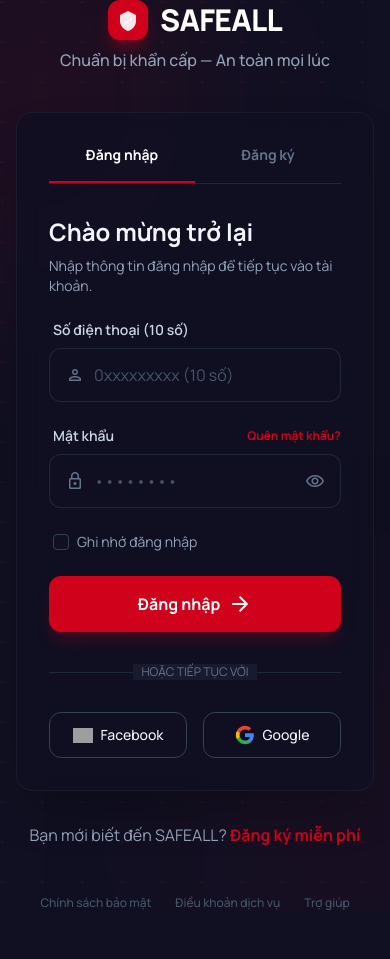
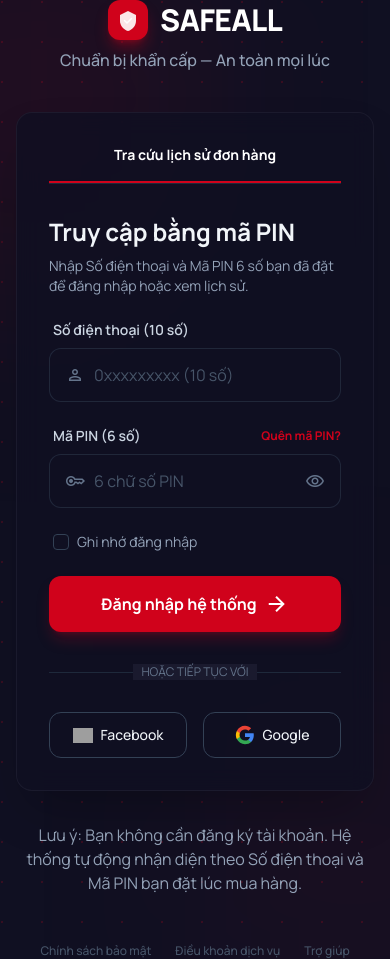
Before and after one commit to hpan290504/SAFEALL, a website: page login.html in a window 390 px wide. Before the commit the page ends 911 px from the top, so only its background shows below. Drawn offline with nearby package versions, Linux system fonts and the light colour scheme; grey boxes are pictures that could not be loaded.

Commit message:
ver.28.2 - Simplified UI to focus on Phone + PIN (Removed Sign-up)

```diff
--- a/js/auth.js
+++ b/js/auth.js
@@ -39,9 +39,7 @@ function initAuthUI() {
 
         authSection.innerHTML = `
             <div class="guest-nav">
-                <a href="login.html${currentParams}" class="auth-btn" data-i18n="nav_register">Đăng Ký</a>
-                <span class="auth-divider">|</span>
-                <a href="login.html${currentParams}" class="auth-btn" data-i18n="nav_login">Đăng Nhập</a>
+                <a href="login.html${currentParams}" class="auth-btn" data-i18n="nav_login">Đăng nhập (PIN)</a>
             </div>
         `;
     }
--- a/login.html
+++ b/login.html
@@ -76,15 +76,13 @@
             <!-- Login Card -->
             <div class="glass-effect rounded-2xl p-8 md:p-10 shadow-2xl border border-white/5">
                 <div class="flex border-b border-slate-800 mb-8">
-                    <button class="flex-1 pb-4 text-sm font-bold border-b-2 border-primary text-white">Đăng
-                        nhập</button>
-                    <a href="sign_up/sign_up.html"
-                        class="flex-1 pb-4 text-sm font-bold text-slate-500 hover:text-slate-300 text-center transition-colors">Đăng
-                        ký</a>
+                    <button class="flex-1 pb-4 text-sm font-bold border-b-2 border-primary text-white">Tra cứu lịch sử
+                        đơn hàng</button>
                 </div>
                 <div class="mb-6">
-                    <h2 class="text-2xl font-bold mb-2">Chào mừng trở lại</h2>
-                    <p class="text-slate-400 text-sm">Nhập thông tin đăng nhập để tiếp tục vào tài khoản.</p>
+                    <h2 class="text-2xl font-bold mb-2">Truy cập bằng mã PIN</h2>
+                    <p class="text-slate-400 text-sm">Nhập Số điện thoại và Mã PIN 6 số bạn đã đặt để đăng nhập hoặc xem
+                        lịch sử.</p>
                 </div>
 
                 <!-- Error message -->
@@ -111,18 +109,19 @@
                     <!-- Password Field -->
                     <div class="flex flex-col gap-2">
                         <div class="flex justify-between items-center ml-1">
-                            <label class="text-sm font-semibold text-slate-300" for="loginPassword">Mật khẩu</label>
+                            <label class="text-sm font-semibold text-slate-300" for="loginPassword">Mã PIN (6
+                                số)</label>
                             <a class="text-xs font-bold text-primary hover:text-primary/80 transition-colors"
-                                href="#">Quên mật khẩu?</a>
+                                href="#">Quên mã PIN?</a>
                         </div>
                         <div class="relative group">
                             <div
                                 class="absolute inset-y-0 left-0 pl-4 flex items-center pointer-events-none text-slate-500 group-focus-within:text-primary transition-colors">
-                                <span class="material-symbols-outlined text-xl">lock</span>
+                                <span class="material-symbols-outlined text-xl">key</span>
                             </div>
                             <input id="loginPassword"
                                 class="block w-full pl-11 pr-12 py-3.5 bg-background-dark/50 border border-slate-700/50 rounded-xl text-slate-100 placeholder:text-slate-600 focus:outline-none focus:ring-2 focus:ring-primary/50 focus:border-primary transition-all"
-                                placeholder="••••••••" type="password" autocomplete="current-password" />
+                                placeholder="6 chữ số PIN" type="password" maxlength="6" />
                             <button id="togglePassword"
                                 class="absolute inset-y-0 right-0 pr-4 flex items-center text-slate-500 hover:text-slate-300 transition-colors"
                                 type="button">
@@ -141,7 +140,7 @@
                     <button
                         class="w-full flex items-center justify-center gap-2 py-4 px-6 bg-primary hover:bg-primary/90 text-white font-bold rounded-xl shadow-lg shadow-primary/25 transition-all active:scale-[0.98]"
                         type="submit">
-                        <span>Đăng nhập</span>
+                        <span>Đăng nhập hệ thống</span>
                         <span class="material-symbols-outlined">arrow_forward</span>
                     </button>
                 </form>
@@ -184,11 +183,10 @@
                     </button>
                 </div>
             </div>
-            <!-- Footer Action -->
+            <!-- Unified PIN Access -->
             <p class="mt-8 text-center text-slate-400">
-                Bạn mới biết đến SAFEALL?
-                <a class="text-primary font-bold hover:underline transition-all" href="sign_up/sign_up.html">Đăng ký
-                    miễn phí</a>
+                Lưu ý: Bạn không cần đăng ký tài khoản. Hệ thống tự động nhận diện theo Số điện thoại và Mã PIN bạn đặt
+                lúc mua hàng.
             </p>
             <!-- Secondary Navigation -->
             <div class="mt-12 flex justify-center gap-6 text-xs text-slate-600 font-medium">
```
Also changed, not shown: api/auth/login.js (+7 -9 lines).
